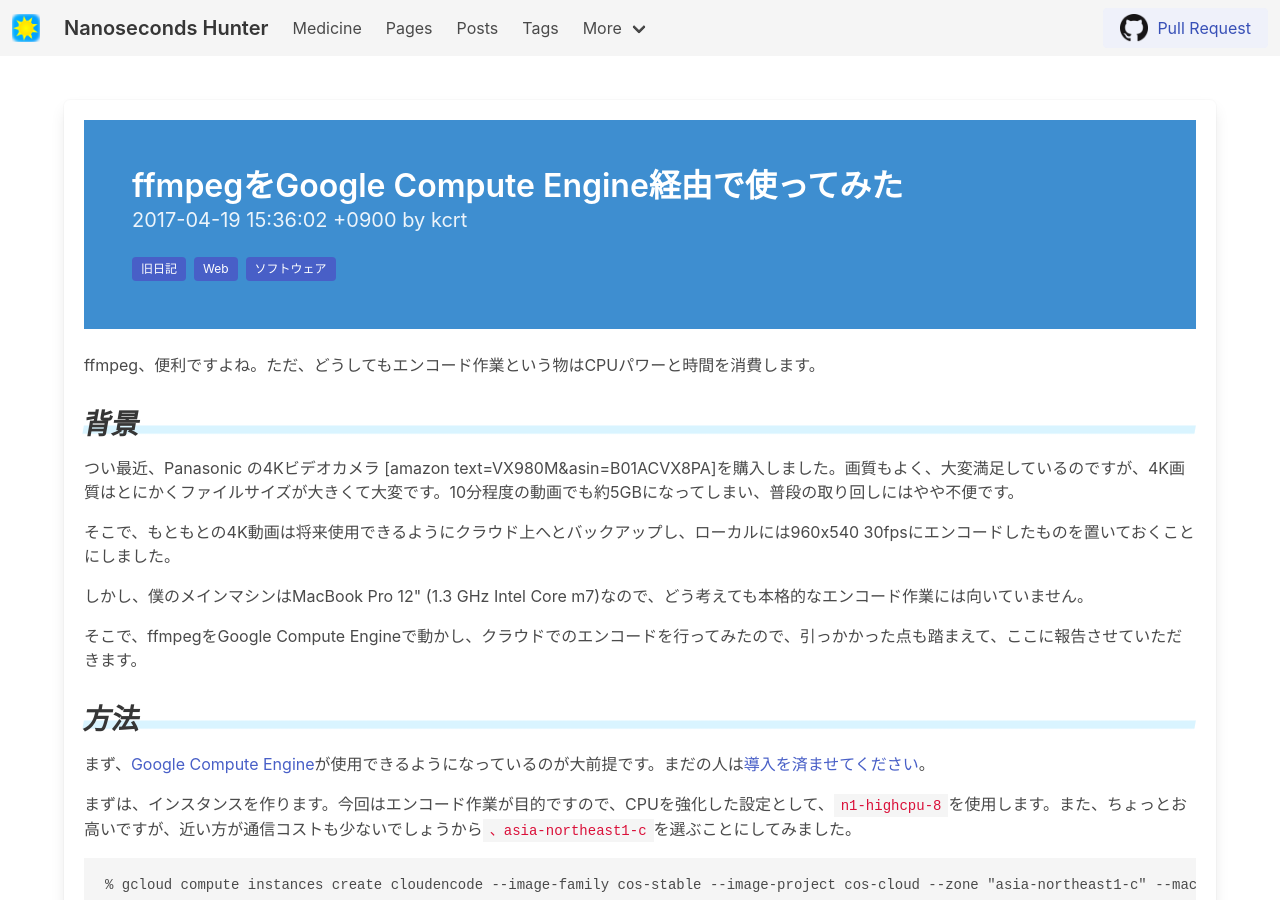
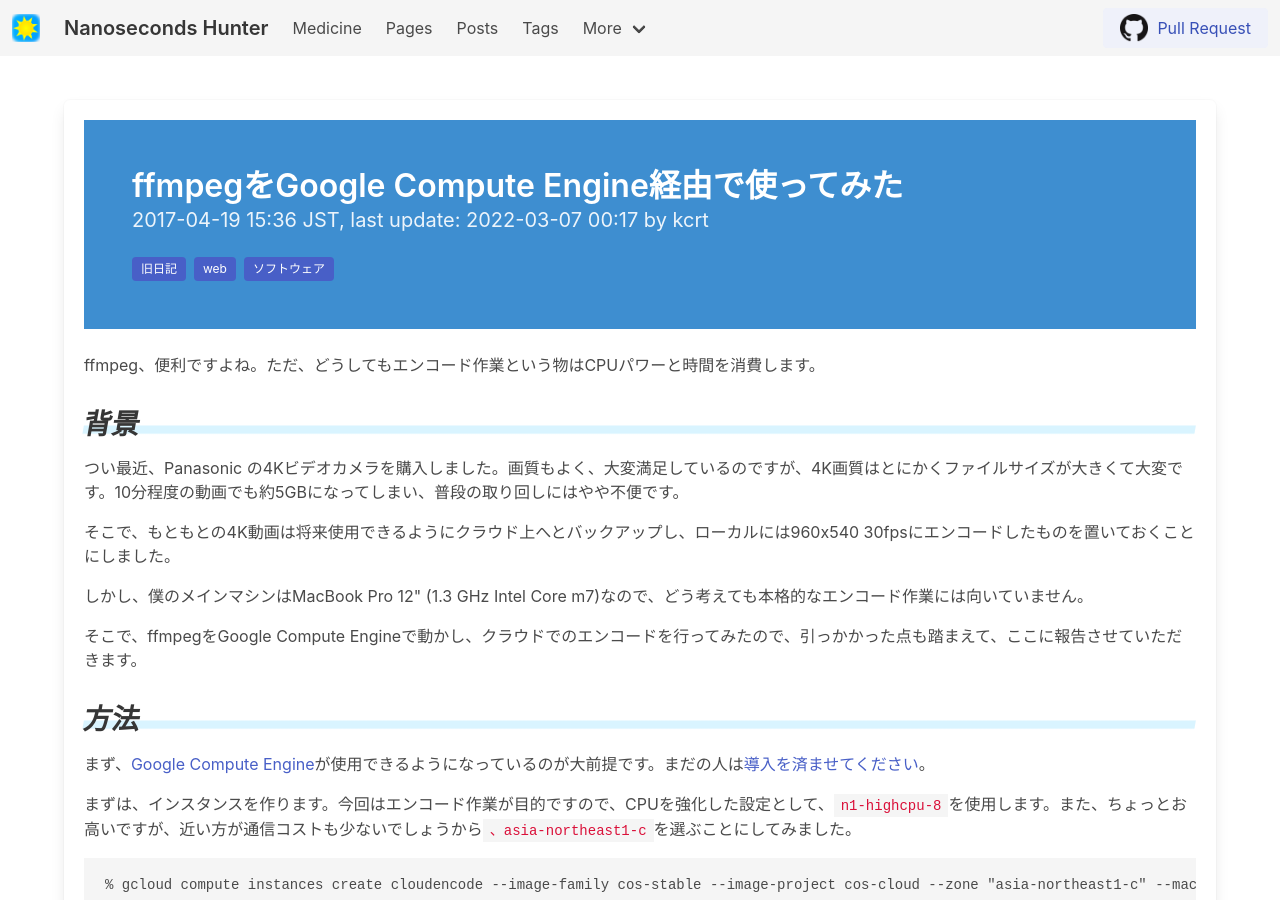
Before and after one commit to kcrt/www.kcrt.net, a Jekyll site: the page built from _posts/2017-04-19-153602.html, in a window 1280 px wide and 900 px high. Built offline with Jekyll 4.4.1, drawn with Linux system fonts in a browser that asks for light colours; some of the changed text lies outside the part shown.

Commit message:
Show update information

```diff
--- a/_layouts/pages.html
+++ b/_layouts/pages.html
@@ -84,7 +84,10 @@
 						{{page.title}}
 					</h2>
 					<h2 class="subtitle">
-						{{page.date}} by kcrt
+						{{page.date | date: "%Y-%m-%d %H:%M %Z"}}{%if page.update %}{{page.update | date: "%Y-%m-%d
+						%H:%M %Z" | prepend: ", last
+						update: "}}{% endif %} by
+						kcrt
 					</h2>
 					<div class="tags">
 						{% for tag in page.tags %}
--- a/_posts/2017-04-19-153602.html
+++ b/_posts/2017-04-19-153602.html
@@ -1,8 +1,9 @@
 ---
 date: 2017-04-19 15:36:02 +0900
+update: 2022-03-07 00:17:25 +0900
 tags:
 - 旧日記
-- Web
+- web
 - ソフトウェア
 title: ffmpegをGoogle Compute Engine経由で使ってみた
 type: post
@@ -10,13 +11,16 @@
 
 <p>ffmpeg、便利ですよね。ただ、どうしてもエンコード作業という物はCPUパワーと時間を消費します。</p>
 <h2>背景</h2>
-<p>つい最近、Panasonic の4Kビデオカメラ [amazon text=VX980M&amp;asin=B01ACVX8PA]を購入しました。画質もよく、大変満足しているのですが、4K画質はとにかくファイルサイズが大きくて大変です。10分程度の動画でも約5GBになってしまい、普段の取り回しにはやや不便です。</p>
+<p>つい最近、Panasonic の4Kビデオカメラを購入しました。画質もよく、大変満足しているのですが、4K画質はとにかくファイルサイズが大きくて大変です。10分程度の動画でも約5GBになってしまい、普段の取り回しにはやや不便です。
+</p>
 <p>そこで、もともとの4K動画は将来使用できるようにクラウド上へとバックアップし、ローカルには960x540 30fpsにエンコードしたものを置いておくことにしました。</p>
 <p>しかし、僕のメインマシンはMacBook Pro 12" (1.3 GHz Intel Core m7)なので、どう考えても本格的なエンコード作業には向いていません。</p>
 <p>そこで、ffmpegをGoogle Compute Engineで動かし、クラウドでのエンコードを行ってみたので、引っかかった点も踏まえて、ここに報告させていただきます。</p>
 <h2>方法</h2>
-<p>まず、<a href="https://cloud.google.com/compute/">Google Compute Engine</a>が使用できるようになっているのが大前提です。まだの人は<a href="http://qiita.com/tags/googlecomputeengine">導入を済ませてください</a>。</p>
-<p>まずは、インスタンスを作ります。今回はエンコード作業が目的ですので、CPUを強化した設定として、<code>n1-highcpu-8</code>を使用します。また、ちょっとお高いですが、近い方が通信コストも少ないでしょうから<code>、asia-northeast1-c</code>を選ぶことにしてみました。</p>
+<p>まず、<a href="https://cloud.google.com/compute/">Google Compute Engine</a>が使用できるようになっているのが大前提です。まだの人は<a
+        href="http://qiita.com/tags/googlecomputeengine">導入を済ませてください</a>。</p>
+<p>まずは、インスタンスを作ります。今回はエンコード作業が目的ですので、CPUを強化した設定として、<code>n1-highcpu-8</code>を使用します。また、ちょっとお高いですが、近い方が通信コストも少ないでしょうから<code>、asia-northeast1-c</code>を選ぶことにしてみました。
+</p>
 <pre>% gcloud compute instances create cloudencode --image-family cos-stable --image-project cos-cloud --zone "asia-northeast1-c" --machine-type "n1-highcpu-8"</pre>
 <p>もちろん、UbuntuやCentOSを選んでも良いですが、Dockerを使った方が後々の取り回しも楽だと思いますので、Container-Optimized OSを選ぶことにします。</p>
 <p>まずは、dockerでffmpegを動かすのを試してみましょう。イメージは人気のある<code>jrottenberg/ffmpeg</code>を選ぶことにします。</p>
@@ -65,11 +69,14 @@
 <h2>結果</h2>
 <p>肝心の性能です。</p>
 <p>まずはlocalで実行している場合。</p>
-<p><img class="alignnone size-full wp-image-914" src="/images/2017-04-19_local.png" alt="" width="1347" height="618" /></p>
+<p><img class="alignnone size-full wp-image-914" src="/images/2017-04-19_local.png" alt="" width="1347" height="618" />
+</p>
 <p>うーん、0.547x, 16 fpsと出ています。10分の動画の変換に約20分かかることになります。</p>
 <p>それではクラウドではどうでしょう。</p>
-<p><img class="alignnone size-full wp-image-913" src="/images/2017-04-19_cloud.png" alt="" width="1347" height="613" /></p>
+<p><img class="alignnone size-full wp-image-913" src="/images/2017-04-19_cloud.png" alt="" width="1347" height="613" />
+</p>
 <p>リアルタイム変換より速い速度で変換できています。4K動画の変換なので、Uploadが速度のボトルネックになる場合もあるかもしれませんが、ローカルの2.3倍の速度でエンコードできたようです。</p>
 <h2>注意点</h2>
 <p>Google Cloud Computingなので、料金がかかります。また、リソースの割当量にも注意が必要です。</p>
-<p>MacBookやその他のNetBookなどでも、この方法なら動画のエンコードを行うことができます。ただ、巨大なファイルをアップロードする必要もあり、思ったより速度がかせげない、というのが正直な感想です。今後H.245/HEVCなどさらに負荷のかかる動画形式が一般的になってくれば、有用になるかもしれません。</p>
+<p>MacBookやその他のNetBookなどでも、この方法なら動画のエンコードを行うことができます。ただ、巨大なファイルをアップロードする必要もあり、思ったより速度がかせげない、というのが正直な感想です。今後H.245/HEVCなどさらに負荷のかかる動画形式が一般的になってくれば、有用になるかもしれません。
+</p>
```
Also changed, not shown: other parts of _layouts/pages.html (+2 -1 lines), utils/dokuwiki_to_jekyll.py (+16 -3 lines).
